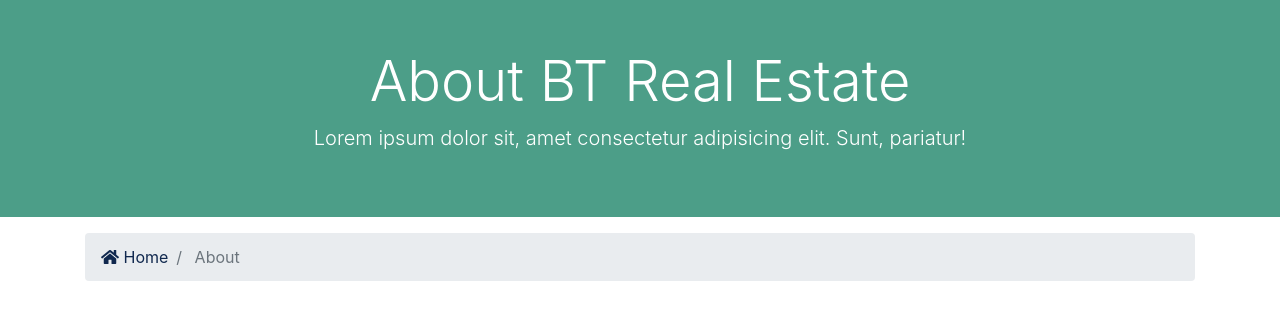
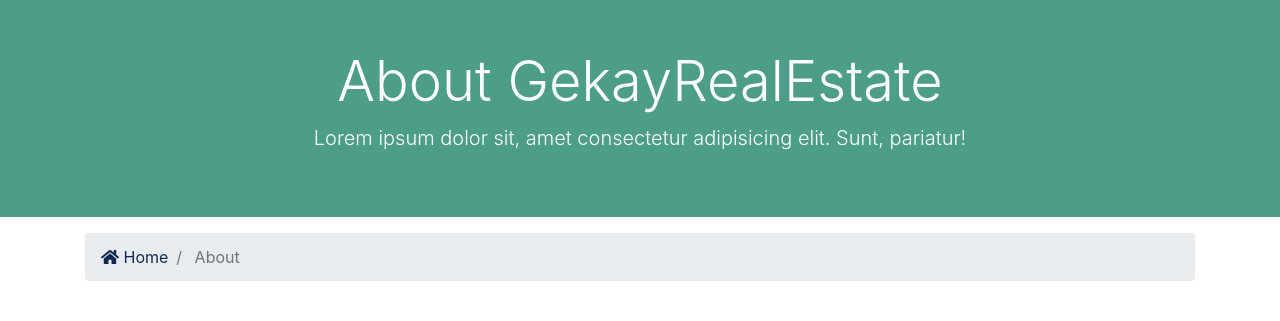
Before and after one commit to akhilgkrishnan/GekayRealEstate, a Django app: template templates/pages/about.html in a window 1280 px wide. Shown: the part 128-449 px from the top of the page. Run offline with Django 3.2, Linux system fonts and the light colour scheme; the template is opened without the code that fills it, so the values that code supplies are empty; some libraries are stand-ins or nearby versions.

Commit message:
About title changes

```diff
--- a/templates/pages/about.html
+++ b/templates/pages/about.html
@@ -6,7 +6,7 @@
         <div class="container">
           <div class="row text-center">
             <div class="col-md-12">
-              <h1 class="display-4">About BT Real Estate</h1>
+              <h1 class="display-4">About  GekayRealEstate</h1>
               <p class="lead">Lorem ipsum dolor sit, amet consectetur adipisicing elit. Sunt, pariatur!</p>
             </div>
           </div>
```
